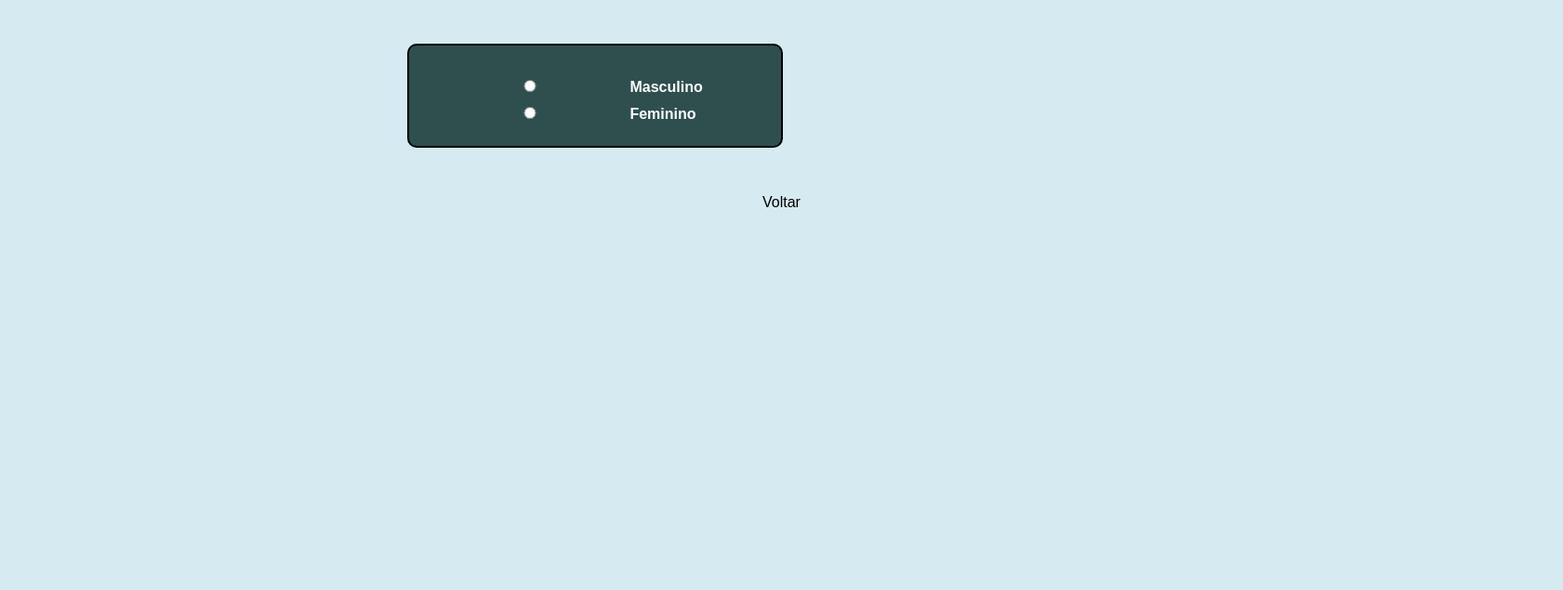
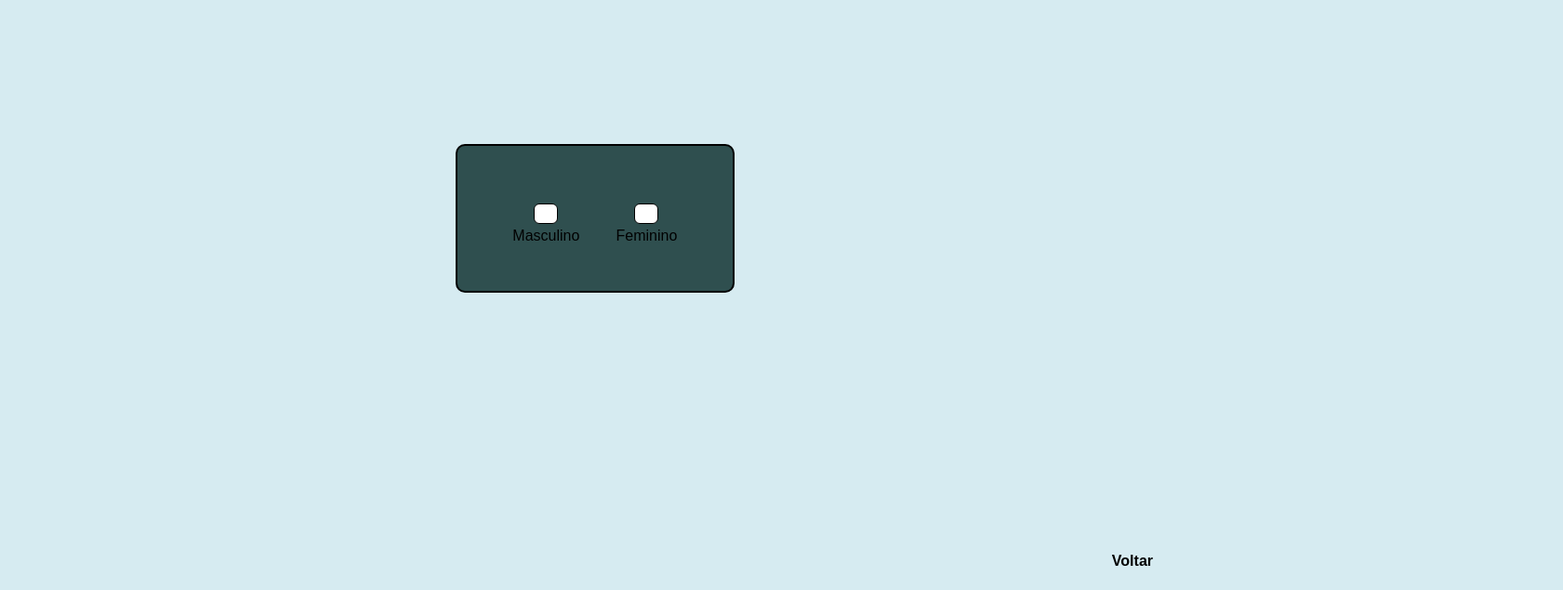
Before and after one commit to WallaceBenjamim/primeiro-projeto., a plain HTML site: page genero.html in a window 1280 px wide. Shown: the part 165-800 px from the top of the page at 93% size, 1681 px wide, since content can reach past the window. Drawn offline with Linux system fonts and the light colour scheme.

Commit message:
Atualização do site

```diff
--- a/genero.html
+++ b/genero.html
@@ -21,13 +21,13 @@
     <a href="imagem.html">Imagem</a>
     </nav>
 
-    <main>
-     <form>
+    <main class="container">
+     <form class="gnr">
       <label>
-       <input type="radio" name="Gênero" value="masculino"> Masculino
+       <input class="genero" type="radio" name="Gênero" value="masculino"> Masculino
         </label><br>
         <label>
-       <input type="radio" name="Gênero" value="feminino"> Feminino
+       <input class="genero" type="radio" name="Gênero" value="feminino"> Feminino
       </label>
      </form>
     </main>
--- a/style.css
+++ b/style.css
@@ -1,20 +1,30 @@
+* {
+    box-sizing: border-box;
+    margin: 0;
+    padding: 0;
+}
+
+html, body {
+    height: 100%;
+}
+
 body {
     background-color: rgb(214, 235, 241);
     font-family: Arial, Helvetica, sans-serif;
+    color: white;
     margin: 0;
-    padding: 0;
-    color: black;
+    height: 100%;
 }
 
 header {
-    background-color: rgb(47,79,79);
-    color: white;
+    background-color: rgb(47, 79, 79);
+    color: black;
     text-align: center;
     padding: 20px;
 }
 
 nav {
-    background-color: rgb(0,0,0);
+    background-color: rgb(0, 0, 0);
     padding: 12px;
     display: flex;
     justify-content: center;
@@ -32,22 +42,22 @@ nav a:hover {
 }
 
 .bloco-azul {
-    background-color: rgb(47,79,79);
+    background-color: rgb(47, 79, 79);
     color: white;
     width: 50px;
     height: 80px;
-    border: 3px solid rgb(0,0,0);
+    border: 3px solid rgb(0, 0, 0);
     padding: 15px;
     margin: 30px;
     border-radius: 5px;
 }
 
 .bloco-branco {
-    background-color: rgb(47,79,79);
+    background-color: rgb(47, 79, 79);
     color: white;
     width: 50px;
     height: 80px;
-    border: 3px solid rgb(0,0,0);
+    border: 3px solid rgb(0, 0, 0);
     padding: 15px;
     margin: 30px;
     border-radius: 5px;
@@ -56,30 +66,40 @@ nav a:hover {
 .duas-colunas {
     display: flex;
     justify-content: space-around;
-    margin-top: 30px;
+    margin-top: 20px;
 }
 
 .duas-colunas div {
     width: 45%;
 }
 
-form {
+.container {
+    width: 300px;
+    max-width: 90%;
     padding: 25px;
+    font-size: medium;
     border-radius: 10px;
     border: 2px solid black;
-    max-width: 350px;
-    margin: 50px auto;
+    background-color: rgb(47, 79, 79);
+    color: black;
+    text-align: center;
+    position: absolute;
+    left: 50%;
+    top: 50%;
+    transform: translate(-50%, -50%);
 }
 
-input, select {
-    width: 50%;
-    padding: 50px;
+.container input, .container select, .container textarea {
+    width: 100%;
+    padding: 10px 12px;
     margin-top: 12px;
     border-radius: 6px;
     border: 1px solid #000;
+    background: white;
+    color: #000;
 }
 
-button {
+.container button {
     margin-top: 15px;
     padding: 10px 20px;
     background-color: black;
@@ -88,37 +108,67 @@ button {
     border-radius: 6px;
     cursor: pointer;
 }
-button:hover {
-    background-color: rgb(26, 39, 85);
+
+.container button:hover {
+    background-color: black;
 }
-
-form{
-    background-color: rgb(47,79,79);
-}
-
-label{
-    color: white;
-    font-size: 16px;
+.Voltar {
+    color: #000;
+    position: fixed;
+    bottom: 10px;
+    right: 20px;
+    padding: 12px 20px;
     font-weight: bold;
-    font-family: Arial, Helvetica, sans-serif;
-}
-
-input{
-    font-family: Arial, Helvetica, sans-serif;
-    padding: 2.5%;
-    width: 200px;
-    background-color: white;
-}
-
-.Voltar{
-    color: #000;
-    margin: 820px;
-    margin-top: 10px;
     text-decoration: underline;
     text-decoration-color: transparent;
     transition: 0.2s;
 }
 
-.Voltar:hover{
+.Voltar:hover {
     text-decoration-color: black;
 }
+
+.btn-arquivo {
+    background-color: #fff;
+    padding: 10px 20px;
+    border-radius: 6px;
+    cursor: pointer;
+    display: inline-block;
+    margin-bottom: 10px;
+    font-size: 12px;
+    color: #808080		;
+}
+
+#nome-arquivo {
+    color: black;
+    text-align: center;
+    font-size: 16px;
+    margin-top: 5px;
+
+}
+
+#arquivo {
+    display: none;
+}
+
+.gnr{
+    display: flex;
+    align-items: center;
+    gap: 10px;
+    font-size: 16px;
+    margin: 25px ;
+}
+
+.gnr input[type="radio"] {
+    border-radius: 2px solid black;
+    appearance: none;
+    -webkit-appearance: none;
+    width: 18px;
+    height: 18px;
+    cursor: pointer;
+    position: relative;
+}
+
+.gnr input[type="radio"]:checked {
+background-color: #000;
+}
```
Also changed, not shown: calendario.html (+2 -2 lines), email.html (+2 -2 lines), imagem.html (+5 -3 lines), index.html (+1 -1 lines), numero.html (+3 -3 lines), senha.html (+2 -2 lines).
